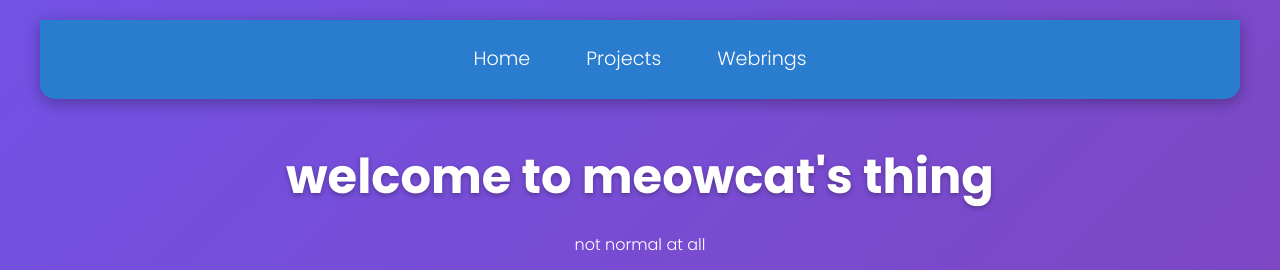
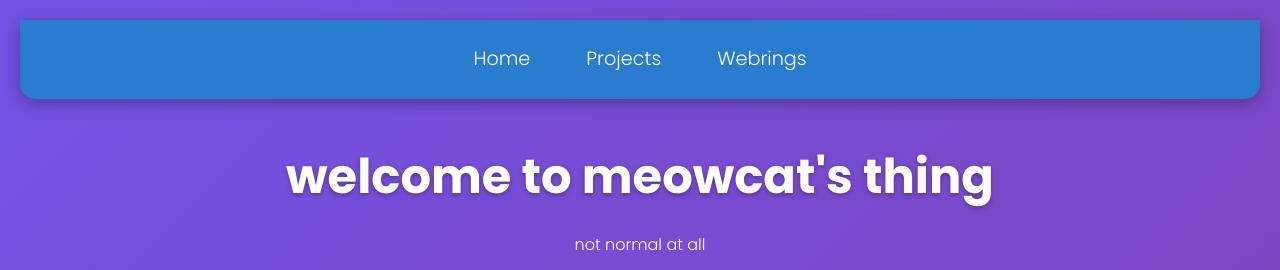
Before and after one commit to meowcat767/meowcat767.github.io, a website: page index.html in a window 1280 px wide. Shown: the top 270 px of the page. Drawn offline with Linux system fonts and the light colour scheme.

Commit message:
fixed padding

```diff
--- a/style.css
+++ b/style.css
@@ -1,3 +1,4 @@
+
 /* Import Google Fonts */
 @import url('https://fonts.googleapis.com/css2?family=Poppins:wght@300;500;700&display=swap');
 
@@ -17,7 +18,7 @@ body{
   background-size: 400% 400%;
   animation: animationName 13s ease infinite;
   margin: 0;
-  padding: 20px 40px; /* Removed left padding for sidebar since no sidebar exists */
+  padding: 20px; /* Equal padding on all sides for proper centering */
   color: #fff;
   min-height: 100vh;
   line-height: 1.6;
```
